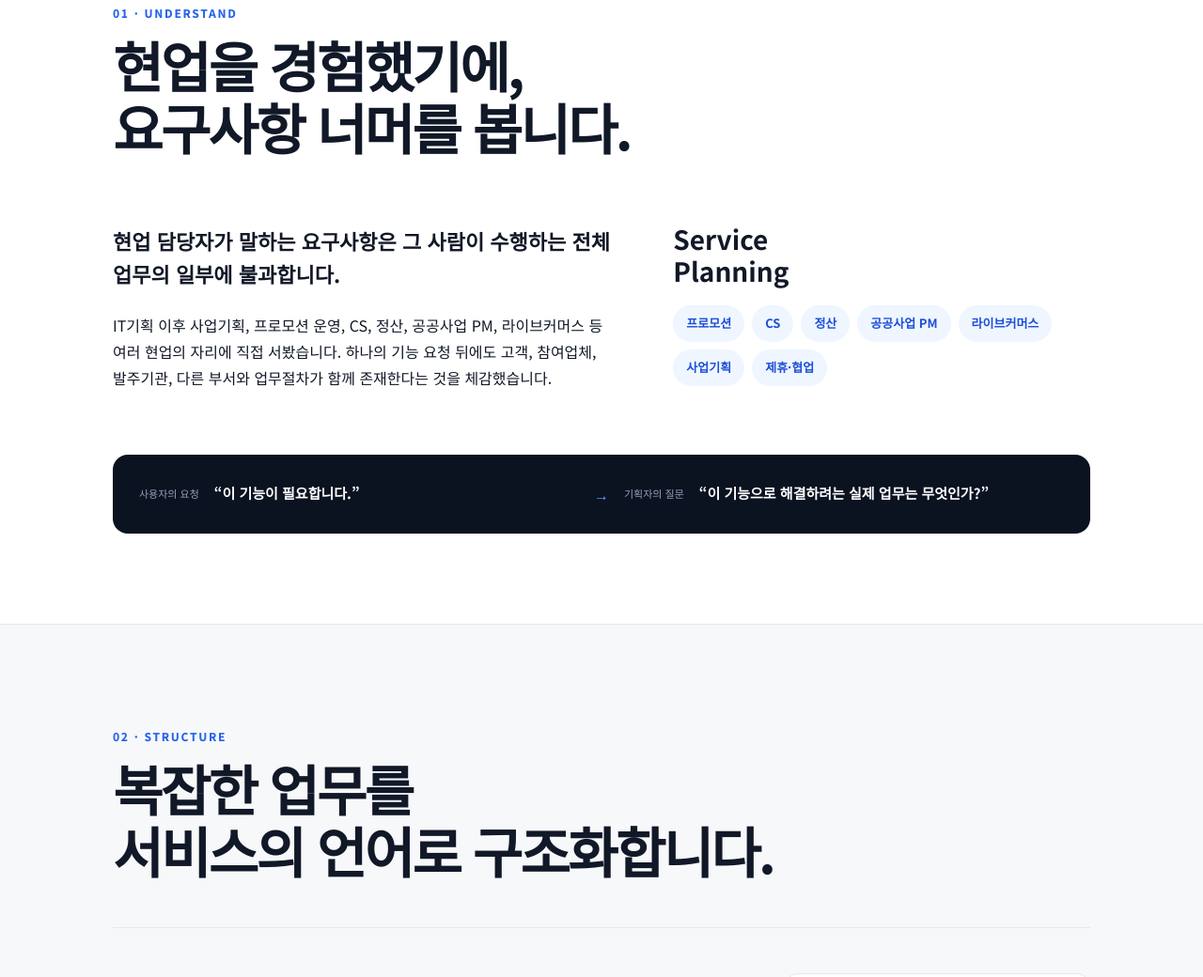
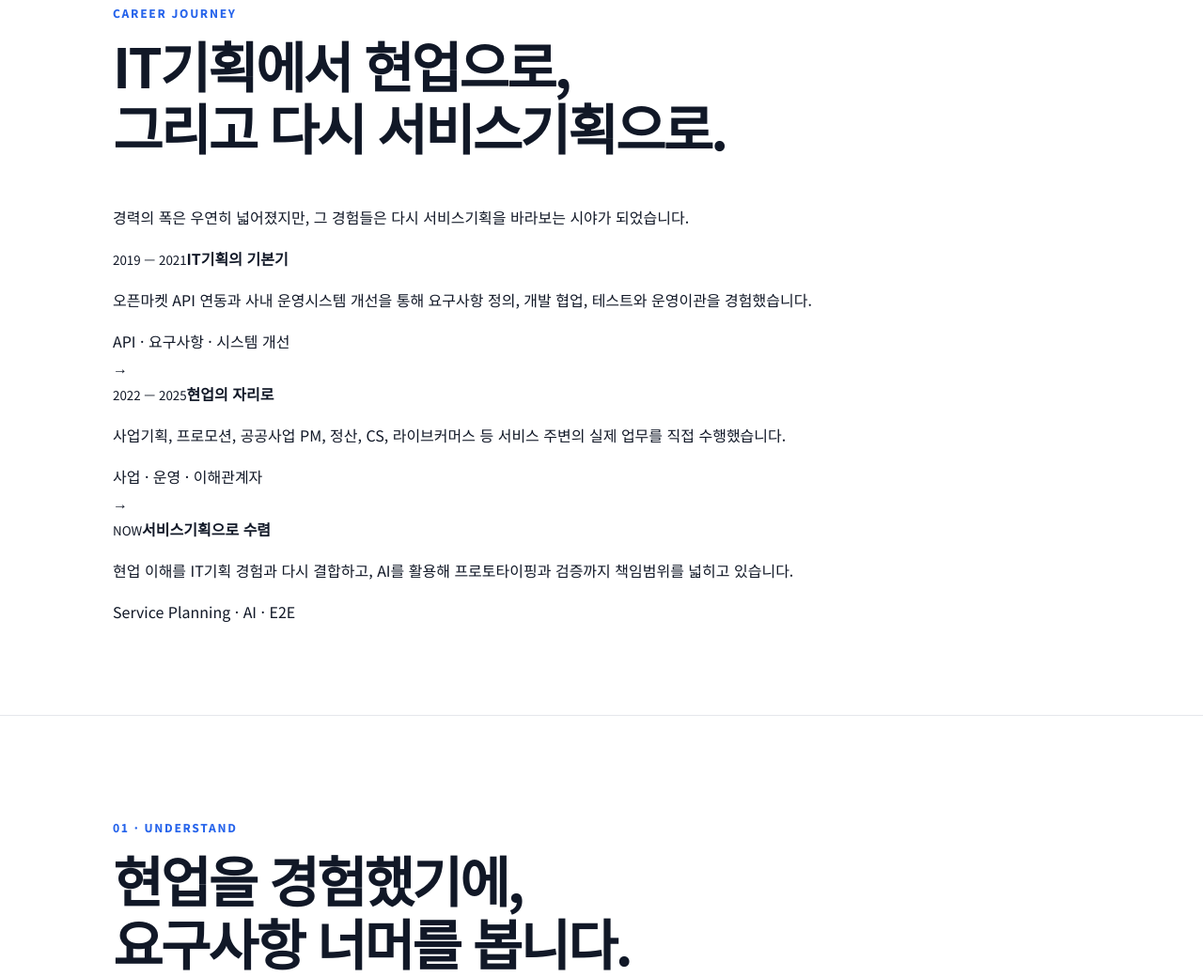
Before and after one commit to Truman-ai/portfolio, a plain HTML site: page service-planner/index.html in a window 1280 px wide. Shown: the part 973-2013 px from the top of the page at 94% size. Drawn offline with Linux system fonts and the light colour scheme.

Commit message:
Add career journey narrative

```diff
--- a/service-planner/index.html
+++ b/service-planner/index.html
@@ -1,8 +1,14 @@
 <!doctype html><html lang="ko"><head><meta charset="utf-8"><meta name="viewport" content="width=device-width,initial-scale=1"><title>박주찬 | Service Planner Portfolio</title><meta name="description" content="현업의 문제를 이해하고 서비스의 언어로 구조화하는 서비스기획자 박주찬의 포트폴리오"><link rel="preconnect" href="https://fonts.googleapis.com"><link rel="preconnect" href="https://fonts.gstatic.com" crossorigin><link href="https://fonts.googleapis.com/css2?family=Noto+Sans+KR:wght@400;500;600;700;800;900&display=swap" rel="stylesheet"><link rel="stylesheet" href="styles.css"></head><body>
-<nav><div class="wrap nav"><a class="brand" href="#top">JUCHAN PARK</a><div class="links"><a href="#understand">현업 이해</a><a href="#structure">서비스 구조화</a><a href="#build">AI·검증</a><a href="#profile">프로필</a><a href="#vision">비전</a></div></div></nav>
+<nav><div class="wrap nav"><a class="brand" href="#top">JUCHAN PARK</a><div class="links"><a href="#journey">커리어</a><a href="#understand">현업 이해</a><a href="#structure">서비스 구조화</a><a href="#build">AI·검증</a><a href="#profile">프로필</a><a href="#vision">비전</a></div></div></nav>
 <header class="hero" id="top"><div class="wrap"><p class="eyebrow">SERVICE PLANNER · PM</p><h1>요구사항 너머의 현업을 보는<br><span>서비스기획자 박주찬</span>입니다.</h1><p class="lead">IT기획으로 커리어를 시작해 사업기획, 프로모션, 공공사업, CS, 정산, 라이브커머스 등 다양한 현업을 경험했습니다.<br>이제 그 경험의 <b>넓이</b>를 기획의 <b>깊이</b>로 전환합니다.</p><div class="flow"><div><small>01</small><b>UNDERSTAND</b><span>업무 맥락을 이해합니다</span></div><i>→</i><div><small>02</small><b>STRUCTURE</b><span>문제를 서비스로 구조화합니다</span></div><i>→</i><div><small>03</small><b>BUILD & VALIDATE</b><span>빠르게 구현하고 검증합니다</span></div></div></div></header>
 <section class="metrics"><div class="wrap grid4"><div><strong>6년 5개월</strong><span>전자상거래·공공사업 실무</span></div><div><strong>4건+</strong><span>사내 운영시스템 개선</span></div><div><strong>780%</strong><span>API 연동 전후 월평균 거래액 증가</span></div><div><strong>최우수상</strong><span>업무혁신 · AI 활용 경진대회</span></div></div></section>
-<section id="understand"><div class="wrap"><p class="kicker">01 · UNDERSTAND</p><h2>현업을 경험했기에,<br>요구사항 너머를 봅니다.</h2><div class="two"><div><p class="big">현업 담당자가 말하는 요구사항은 그 사람이 수행하는 전체 업무의 일부에 불과합니다.</p><p>IT기획 이후 사업기획, 프로모션 운영, CS, 정산, 공공사업 PM, 라이브커머스 등 여러 현업의 자리에 직접 서봤습니다. 하나의 기능 요청 뒤에도 고객, 참여업체, 발주기관, 다른 부서와 업무절차가 함께 존재한다는 것을 체감했습니다.</p></div><div class="orbit"><b>Service<br>Planning</b><span>프로모션</span><span>CS</span><span>정산</span><span>공공사업 PM</span><span>라이브커머스</span><span>사업기획</span><span>제휴·협업</span></div></div><div class="question"><span>사용자의 요청</span><b>“이 기능이 필요합니다.”</b><em>→</em><span>기획자의 질문</span><b>“이 기능으로 해결하려는 실제 업무는 무엇인가?”</b></div></div></section>
+<section id="journey" class="journey-section"><div class="wrap"><p class="kicker">CAREER JOURNEY</p><h2>IT기획에서 현업으로,<br>그리고 다시 서비스기획으로.</h2><p class="journey-intro">경력의 폭은 우연히 넓어졌지만, 그 경험들은 다시 서비스기획을 바라보는 시야가 되었습니다.</p><div class="journey">
+<div class="journey-item"><small>2019 — 2021</small><b>IT기획의 기본기</b><p>오픈마켓 API 연동과 사내 운영시스템 개선을 통해 요구사항 정의, 개발 협업, 테스트와 운영이관을 경험했습니다.</p><span>API · 요구사항 · 시스템 개선</span></div>
+<div class="journey-arrow">→</div>
+<div class="journey-item"><small>2022 — 2025</small><b>현업의 자리로</b><p>사업기획, 프로모션, 공공사업 PM, 정산, CS, 라이브커머스 등 서비스 주변의 실제 업무를 직접 수행했습니다.</p><span>사업 · 운영 · 이해관계자</span></div>
+<div class="journey-arrow">→</div>
+<div class="journey-item active"><small>NOW</small><b>서비스기획으로 수렴</b><p>현업 이해를 IT기획 경험과 다시 결합하고, AI를 활용해 프로토타이핑과 검증까지 책임범위를 넓히고 있습니다.</p><span>Service Planning · AI · E2E</span></div>
+</div></div></section><section id="understand"><div class="wrap"><p class="kicker">01 · UNDERSTAND</p><h2>현업을 경험했기에,<br>요구사항 너머를 봅니다.</h2><div class="two"><div><p class="big">현업 담당자가 말하는 요구사항은 그 사람이 수행하는 전체 업무의 일부에 불과합니다.</p><p>IT기획 이후 사업기획, 프로모션 운영, CS, 정산, 공공사업 PM, 라이브커머스 등 여러 현업의 자리에 직접 서봤습니다. 하나의 기능 요청 뒤에도 고객, 참여업체, 발주기관, 다른 부서와 업무절차가 함께 존재한다는 것을 체감했습니다.</p></div><div class="orbit"><b>Service<br>Planning</b><span>프로모션</span><span>CS</span><span>정산</span><span>공공사업 PM</span><span>라이브커머스</span><span>사업기획</span><span>제휴·협업</span></div></div><div class="question"><span>사용자의 요청</span><b>“이 기능이 필요합니다.”</b><em>→</em><span>기획자의 질문</span><b>“이 기능으로 해결하려는 실제 업무는 무엇인가?”</b></div></div></section>
 <section class="alt" id="structure"><div class="wrap"><p class="kicker">02 · STRUCTURE</p><h2>복잡한 업무를<br>서비스의 언어로 구조화합니다.</h2><article class="case"><div><span class="tag">CASE 01 · API INTEGRATION</span><h3>오픈마켓 API 연동판매</h3><p>우체국쇼핑 상품을 외부 오픈마켓에서 판매할 수 있도록 플랫폼 연동 프로젝트에 참여했습니다. 제휴·운영 기준 협의, 개발 일정 조율, 테스트, 운영 프로세스 및 CS 체계 정립까지 서비스가 실제 운영조직에 안착하는 과정을 경험했습니다.</p><ul><li>플랫폼사 연동방식·운영기준 협의</li><li>개발 일정 및 요구사항 조율</li><li>테스트 시나리오 작성·수행</li><li>상품등록 → 주문 → 배송 → 클레임 운영 흐름 정립</li><li>CS 사례 유형화·매뉴얼 작성 및 콜센터 이관</li></ul><div class="proof-grid"><figure><img src="../1. 플랫폼 연동 및 서비스 개선 프로젝트/설계화면.png" alt="API 연동 설계 화면"><figcaption>실제 서비스 설계 화면</figcaption></figure><figure><img src="../1. 플랫폼 연동 및 서비스 개선 프로젝트/연동결과_11번가.png" alt="11번가 연동 결과"><figcaption>외부 오픈마켓 연동 결과</figcaption></figure></div></div><div class="result"><strong>+780%</strong><span>연동 전후 월평균 거래액 증가</span><strong>최우수상</strong><span>사내 업무혁신경진대회</span><p>개발 완료가 끝이 아니라 실제 운영체계가 정착되어야 서비스가 완성된다는 것을 배웠습니다.</p><img class="proof-single" src="../1. 플랫폼 연동 및 서비스 개선 프로젝트/과학기술정보통신부 적극행정 사례 선정.jpg" alt="과학기술정보통신부 적극행정 사례 선정"><small class="caption">과학기술정보통신부 적극행정 사례 선정</small></div></article><article class="case case-process"><div><span class="tag">CASE 02 · INTERNAL SYSTEM</span><h3>사내 운영시스템 기능개선</h3><p>특가전 관리, 상세정보이미지 제작 접수, 공동인증서 등록, 세입처리 등 반복 업무를 시스템으로 개선했습니다. 당시 산출물 대신 실제 수행 과정을 기준으로 기획 흐름을 재구성했습니다.</p>
 <div class="process-diagram">
 <div class="process-col asis"><small>AS-IS</small><b>현업의 수기·분산 업무</b><p>담당자별로 요청을 전달하고, 진행상태를 별도로 확인하며, 필요한 정보를 다시 취합하는 과정이 반복됐습니다.</p></div>
```
